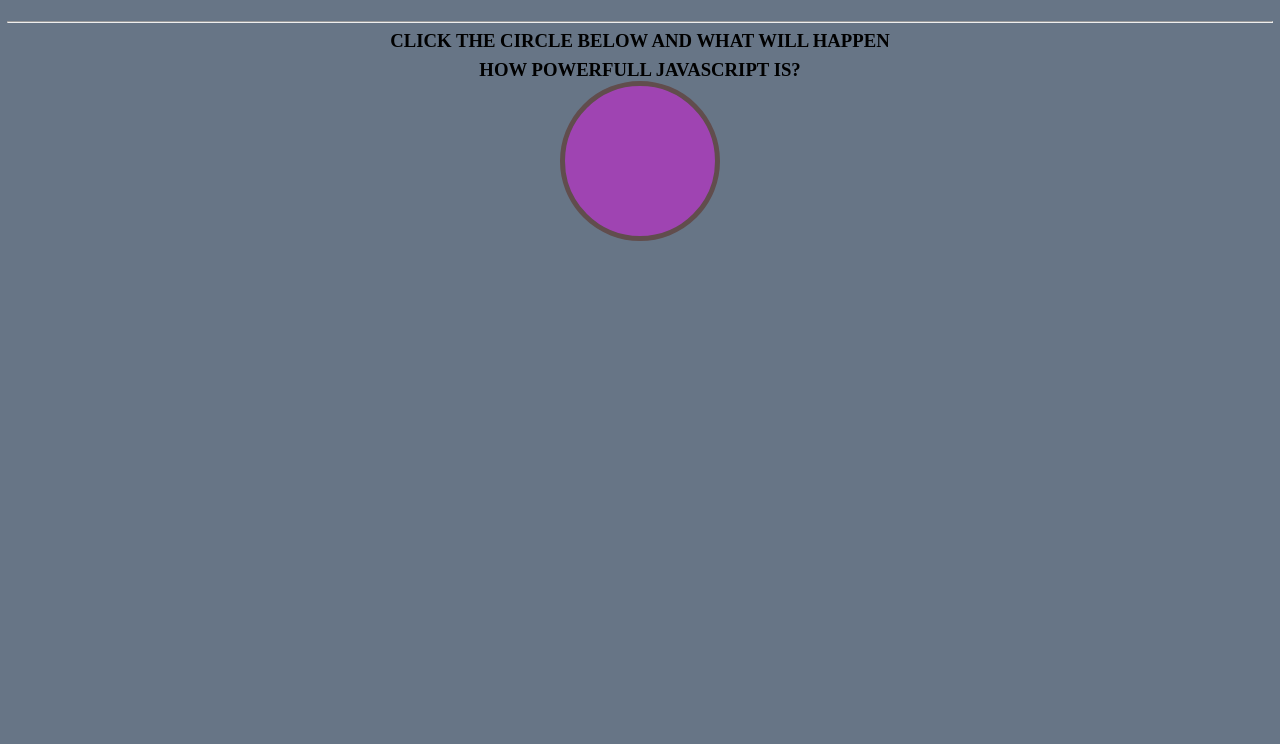
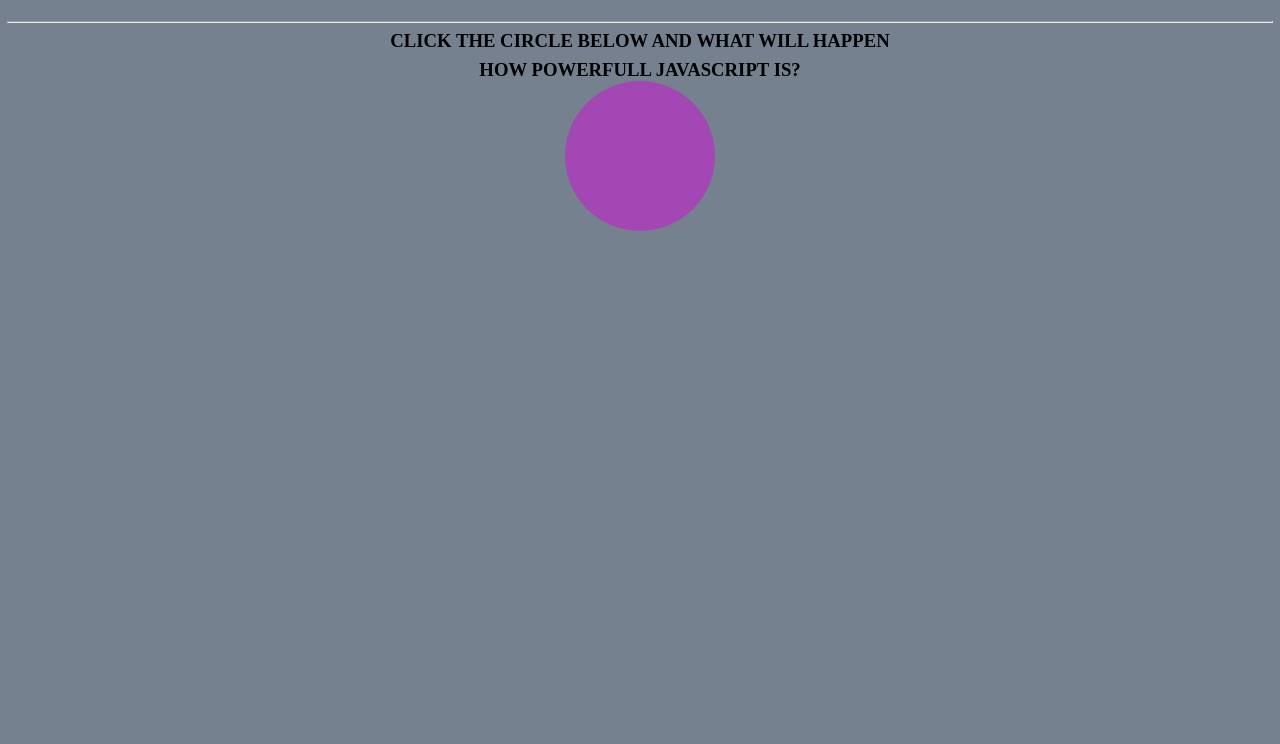
Before and after one commit to Aftabe/basic-js-code, a plain HTML site: page index.html in a window 1280 px wide. Shown: the part 56-800 px from the top of the page. Drawn offline with Linux system fonts and the light colour scheme.

Commit message:
style added

```diff
--- a/css/style.css
+++ b/css/style.css
@@ -4,7 +4,7 @@
 }
 
 body {
-  background-color: rgb(103, 117, 134);
+  background-color: rgb(118, 129, 143);
   padding: 4px 7px;
 }
 
@@ -18,7 +18,7 @@
   background: rgba(173, 58, 189, 0.808);
   margin: 0 auto;
   border-radius: 100px;
-  border: 5px solid rgb(97, 77, 77);
+  border: 3spx solid rgb(97, 77, 77);
   cursor: pointer;
 }
 
```
